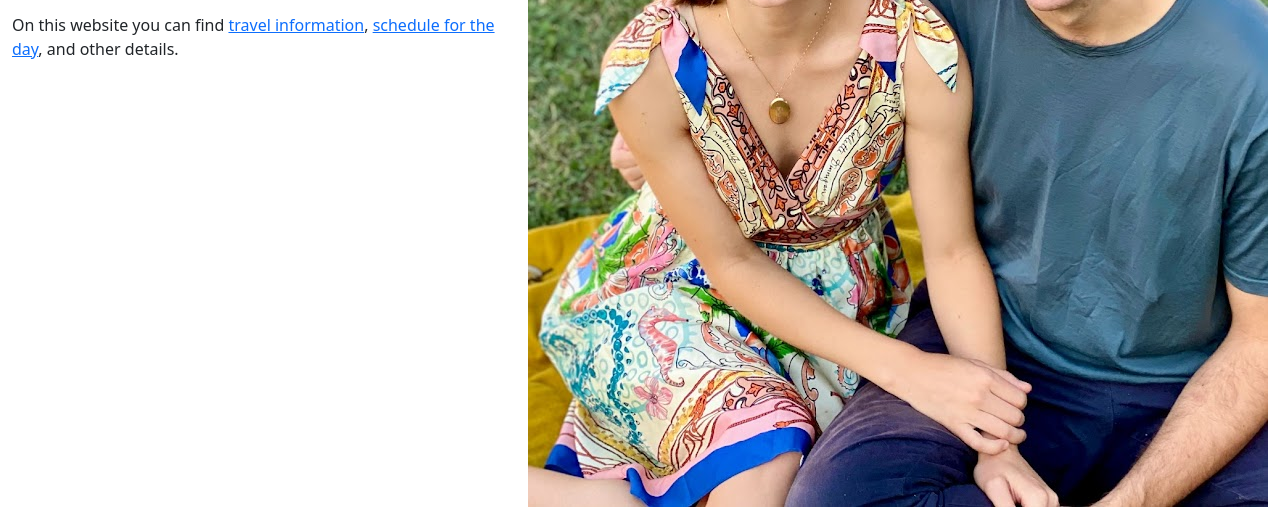
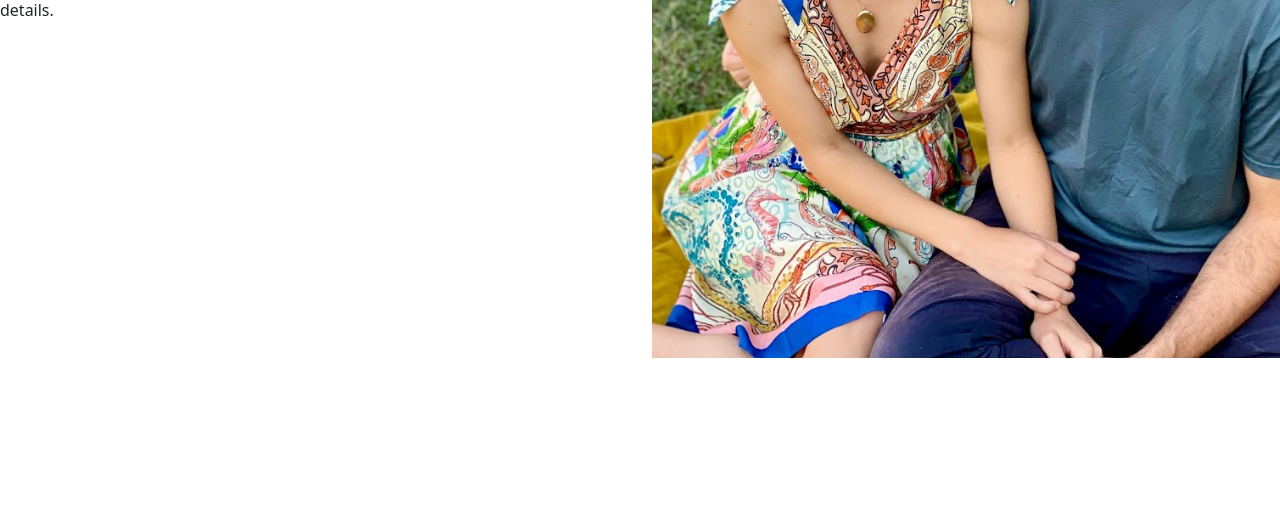
Before and after one commit to maryandchris/maryandchris.github.io, a plain HTML site: page index.html in a window 1280 px wide. Shown: the part 480-987 px from the top of the page. After the commit the page ends 838 px from the top, so only its background shows below. Drawn offline with nearby package versions, Linux system fonts and the light colour scheme.

Commit message:
updated margins

```diff
--- a/index.html
+++ b/index.html
@@ -12,8 +12,8 @@
     <link rel="stylesheet" type="text/css" href="style.css">
 </head>
 <body>
-    <div class="container-fluid">
-          <div class="row">
+    <div class="container-fluid gx-0">
+          <div class="row ">
               <div class="col-xl">
                 <h1 class="display-1">Mary + Chris</h1>
                 <ul class="nav">
--- a/style.css
+++ b/style.css
@@ -5,6 +5,12 @@
 .display-1 {
 	font-size: 100px;
 	font-family: 'Bungee Shade';
+}
+
+img {
+    display: block;
+    margin-left: auto;
+    width: 100%;
 }
 
 .nav {
```
